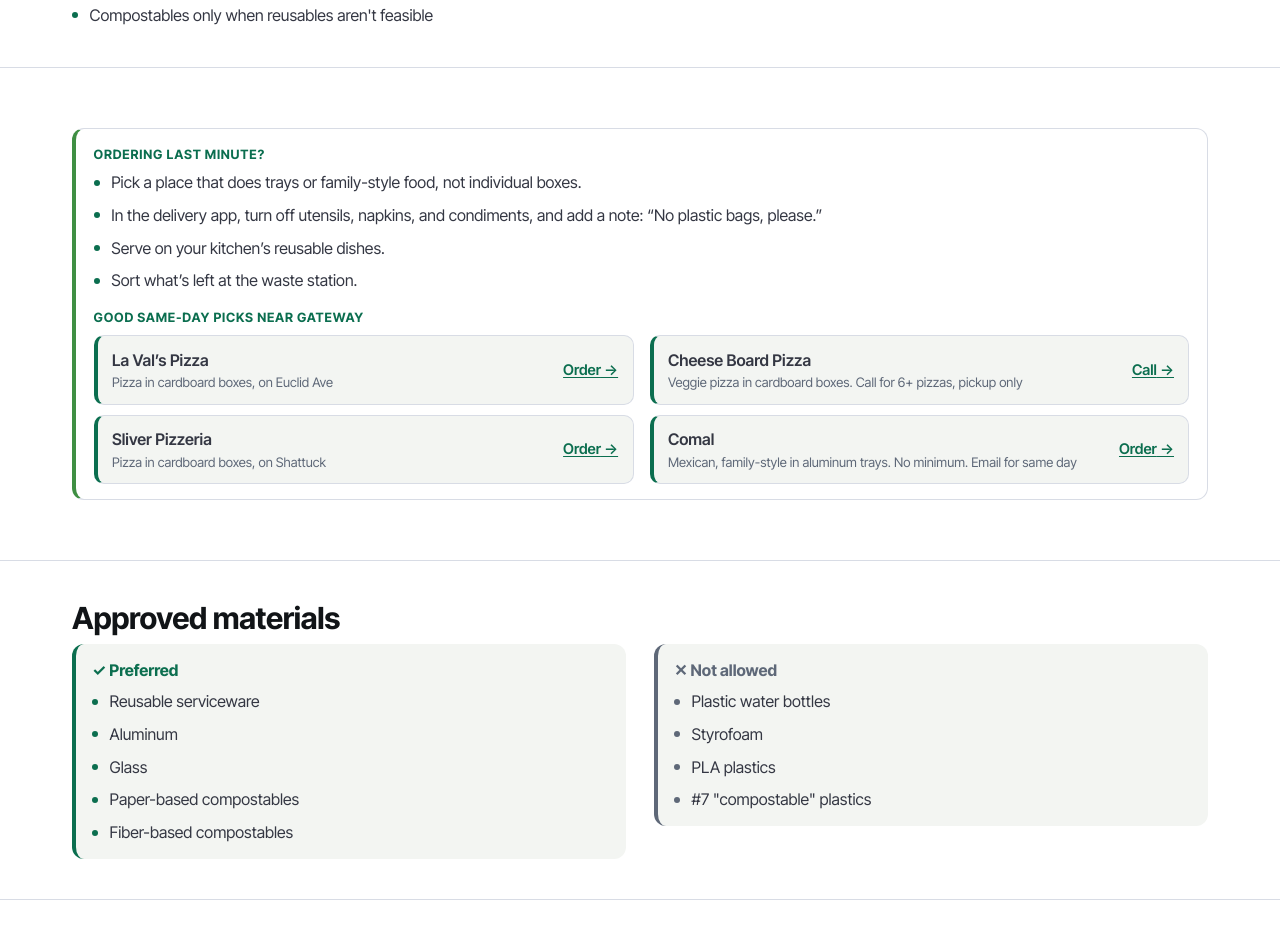
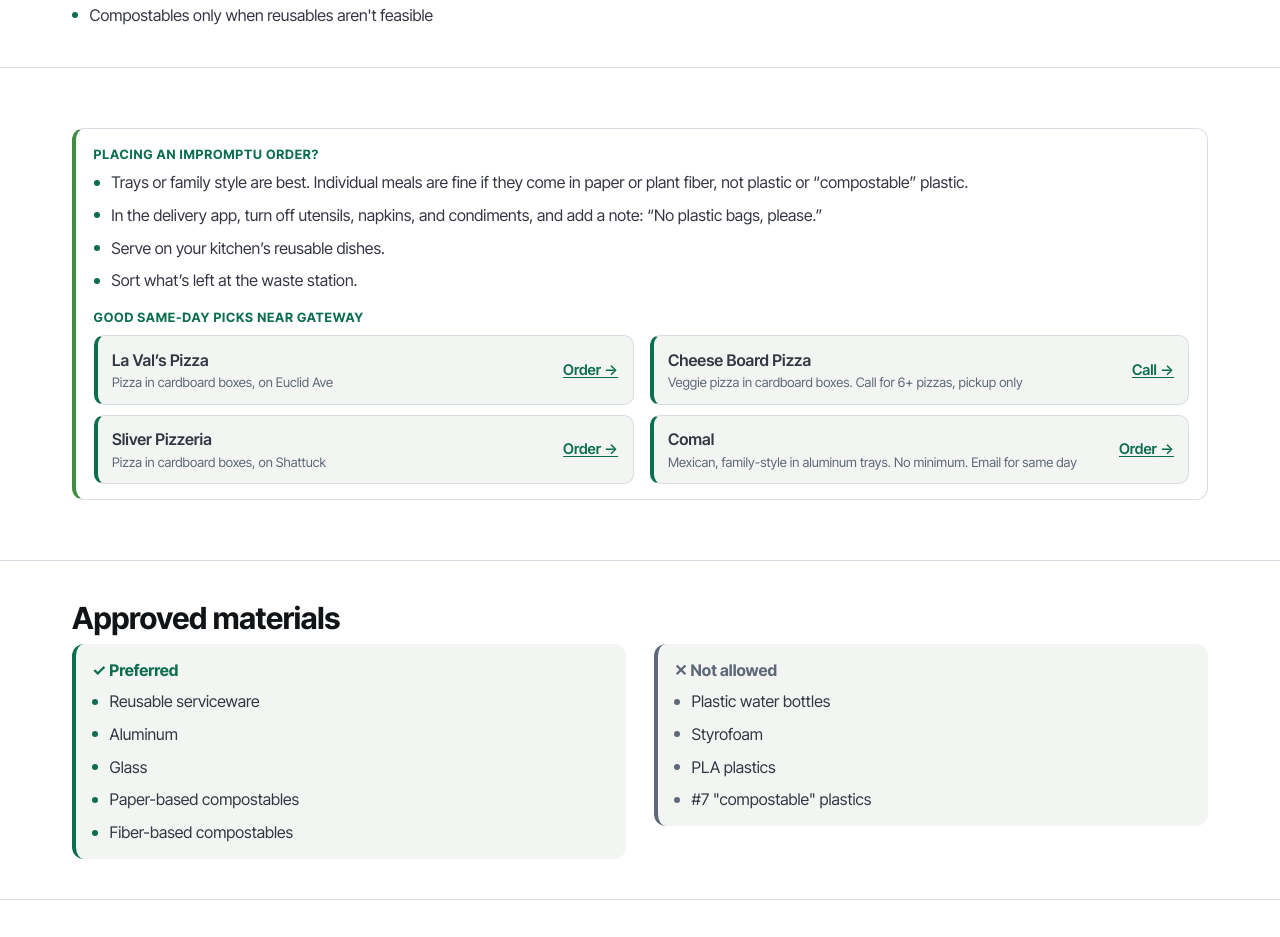
Before and after one commit to UCBerkeleyZeroWaste/gateway-dashboard, a plain HTML site: page docs/resources/catering-policies.html in a window 1280 px wide. Shown: the part 1053-1990 px from the top of the page. Drawn offline with Linux system fonts and the light colour scheme.

Commit message:
Catering: allow individual meals in paper or fiber
Co-Authored-By: Claude Opus 5.5 <noreply@anthropic.com>
Claude-Session: https://claude.ai/code/session_01UJvjuKpN5mNRwmSs7Afhs9

```diff
--- a/docs/resources/catering-policies.html
+++ b/docs/resources/catering-policies.html
@@ -58,9 +58,9 @@
     <section class="section" aria-labelledby="lastmin-title">
       <div class="wrap">
         <aside class="callout callout-action" aria-labelledby="lastmin-title">
-          <p class="callout-label" id="lastmin-title">Ordering last minute?</p>
+          <p class="callout-label" id="lastmin-title">Placing an impromptu order?</p>
           <ul class="facts">
-            <li>Pick a place that does trays or family-style food, not individual boxes.</li>
+            <li>Trays or family style are best. Individual meals are fine if they come in paper or plant fiber, not plastic or &ldquo;compostable&rdquo; plastic.</li>
             <li>In the delivery app, turn off utensils, napkins, and condiments, and add a note: &ldquo;No plastic bags, please.&rdquo;</li>
             <li>Serve on your kitchen&rsquo;s reusable dishes.</li>
             <li>Sort what&rsquo;s left at the waste station.</li>
```
